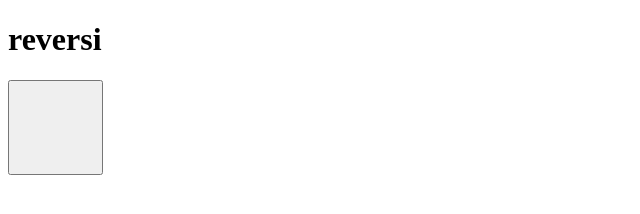
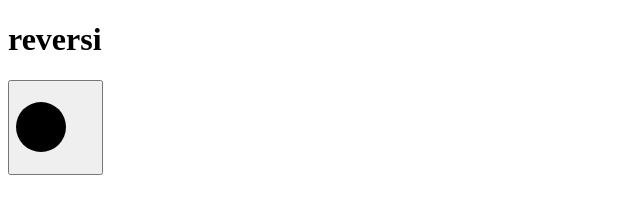
Before and after one commit to kevin202108/reversi, a plain HTML site: page index.html in a window 1280 px wide. Shown: the whole page, without its empty margins (0-640 px from the left). Drawn offline with Linux system fonts and the light colour scheme.

Commit message:
Go board

```diff
--- a/index.html
+++ b/index.html
@@ -20,12 +20,17 @@
     .btn {
         width: 95px; height: 95px;
     }
+    .stone {
+        width: 50px; height: 50px;
+        border-radius: 25px;
+        background-color: black;
+    }
 </style>
 <body>
     <h1 class="h1">reversi</h1>
     <table class="chessboard">
         <tr>
-            <tb class=""><button class="btn" id="btn00"><div class="cell" id="cell00"></div></button></tb>
+            <tb class=""><button class="btn" id="btn00"><div class="stone" id="stone00"></div></button></tb>
         </tr>
     </table>
 </body>
```
